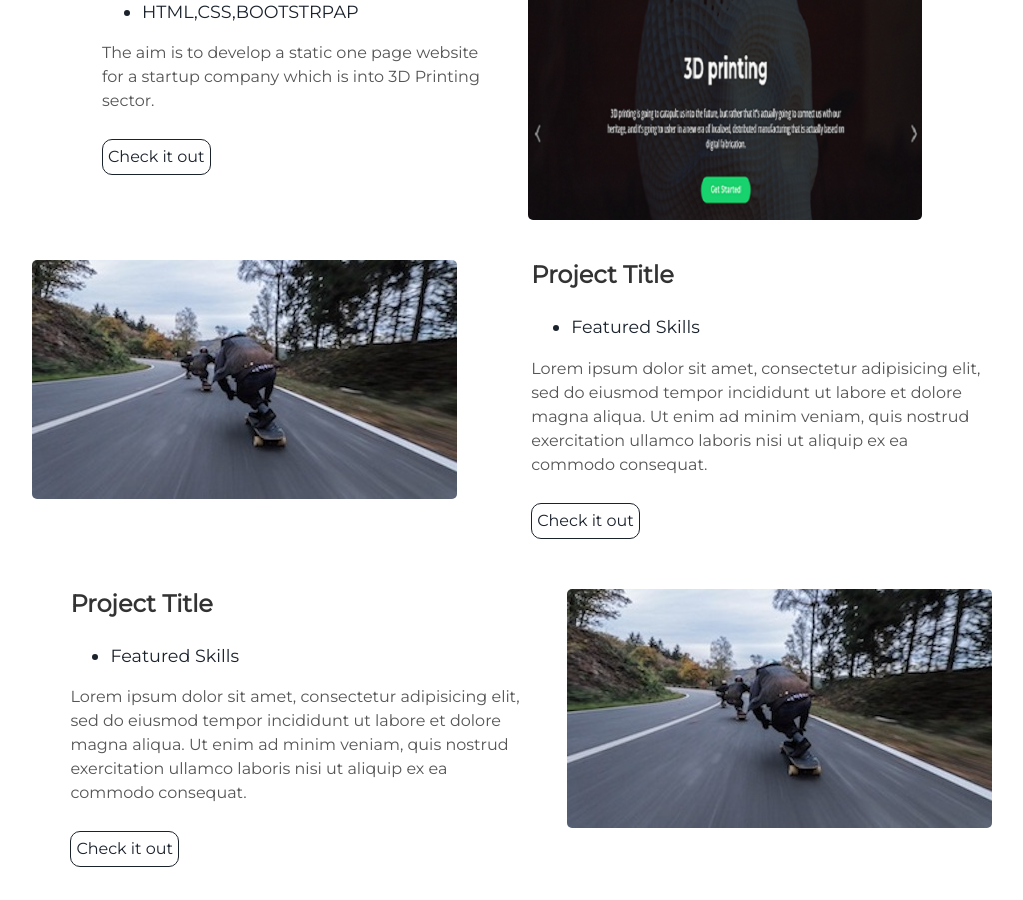
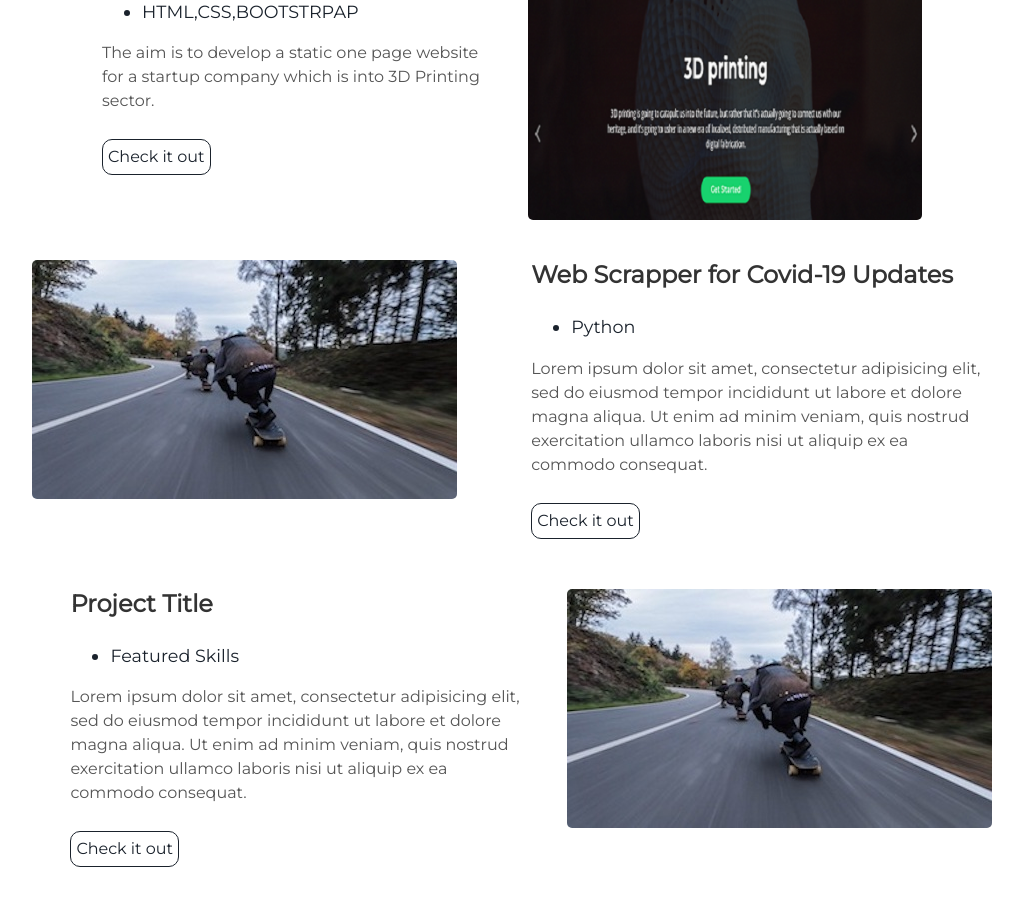
Before and after one commit to swapnilkathane/swapnilkathaneoldweb, a Jekyll site: the page built from index.html, in a window 1280 px wide and 900 px high, scrolled down 1815 px. Shown: the whole window, without its empty margins (128-1151 px from the left). Built offline with Jekyll 4.4.1, drawn with Linux system fonts in a browser that asks for light colours.

Commit message:
Update projects.html

```diff
--- a/_includes/projects.html
+++ b/_includes/projects.html
@@ -3,7 +3,7 @@
 </div>
 <div class="user-projects">
   <div class="images-right">
-    <img alt="mountains" src="{{ "/assets/img/SSCAD.png" | prepend: site.baseurl }}" />
+    <img alt="homepage-sscad" src="{{ "/assets/img/SSCAD.png" | prepend: site.baseurl }}" />
   </div>
   <div class="contents">
     <h3> Web Development </h3>
@@ -19,9 +19,9 @@
     <img alt="mountains" src="{{ "/assets/img/skate.jpg" | prepend: site.baseurl }}" />
   </div>
   <div class="contents-right">
-    <h3> Project Title </h3>
+    <h3>Web Scrapper for Covid-19 Updates</h3>
     <ul>
-      <li> Featured Skills</li>
+      <li>Python</li>
     </ul>
     <p>Lorem ipsum dolor sit amet, consectetur adipisicing elit, sed do eiusmod tempor incididunt ut labore et dolore magna aliqua. Ut enim ad minim veniam, quis nostrud exercitation ullamco laboris nisi ut aliquip ex ea commodo consequat.</p>
     <a class="project-link" href="#">Check it out</a>
```
